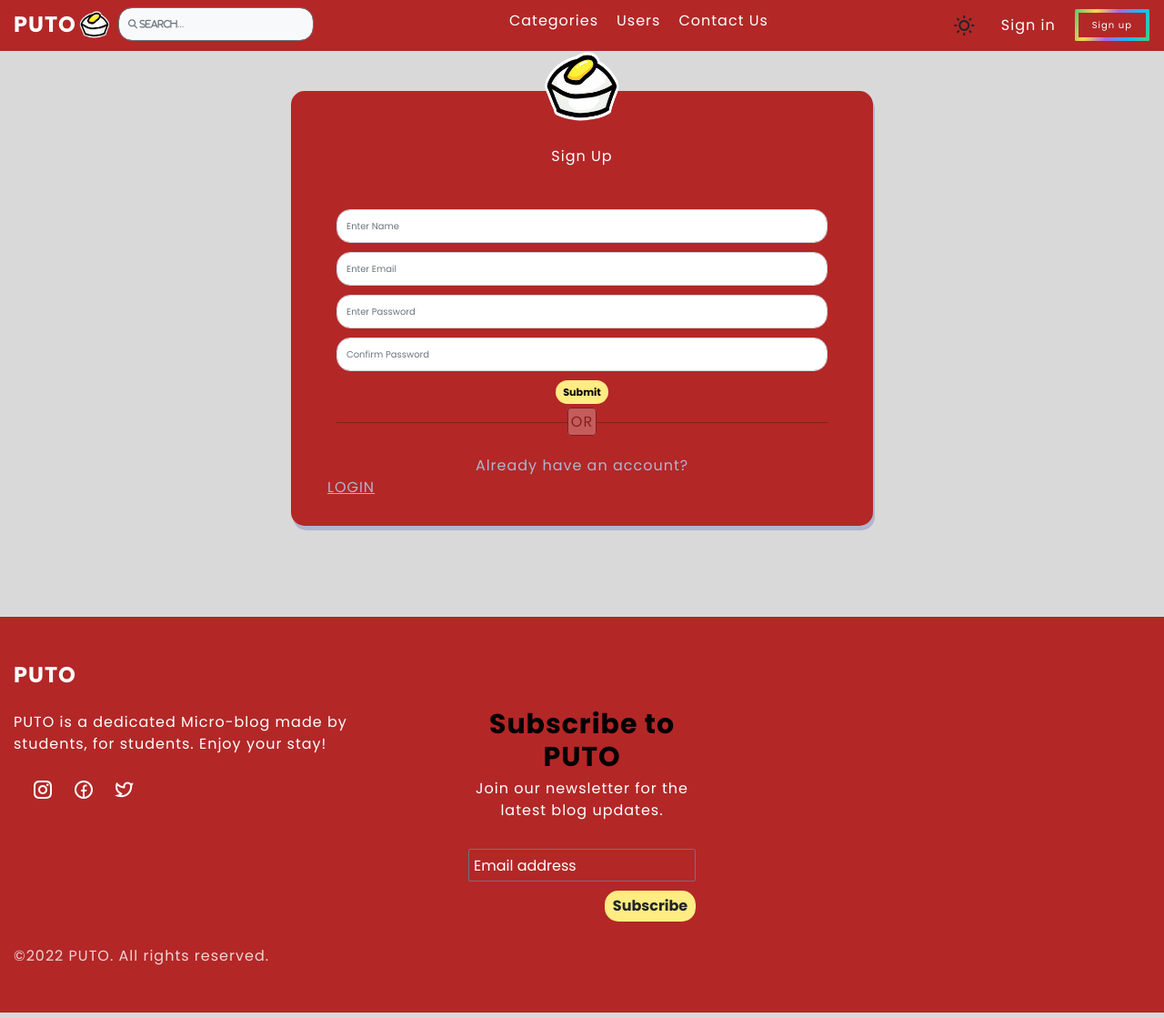
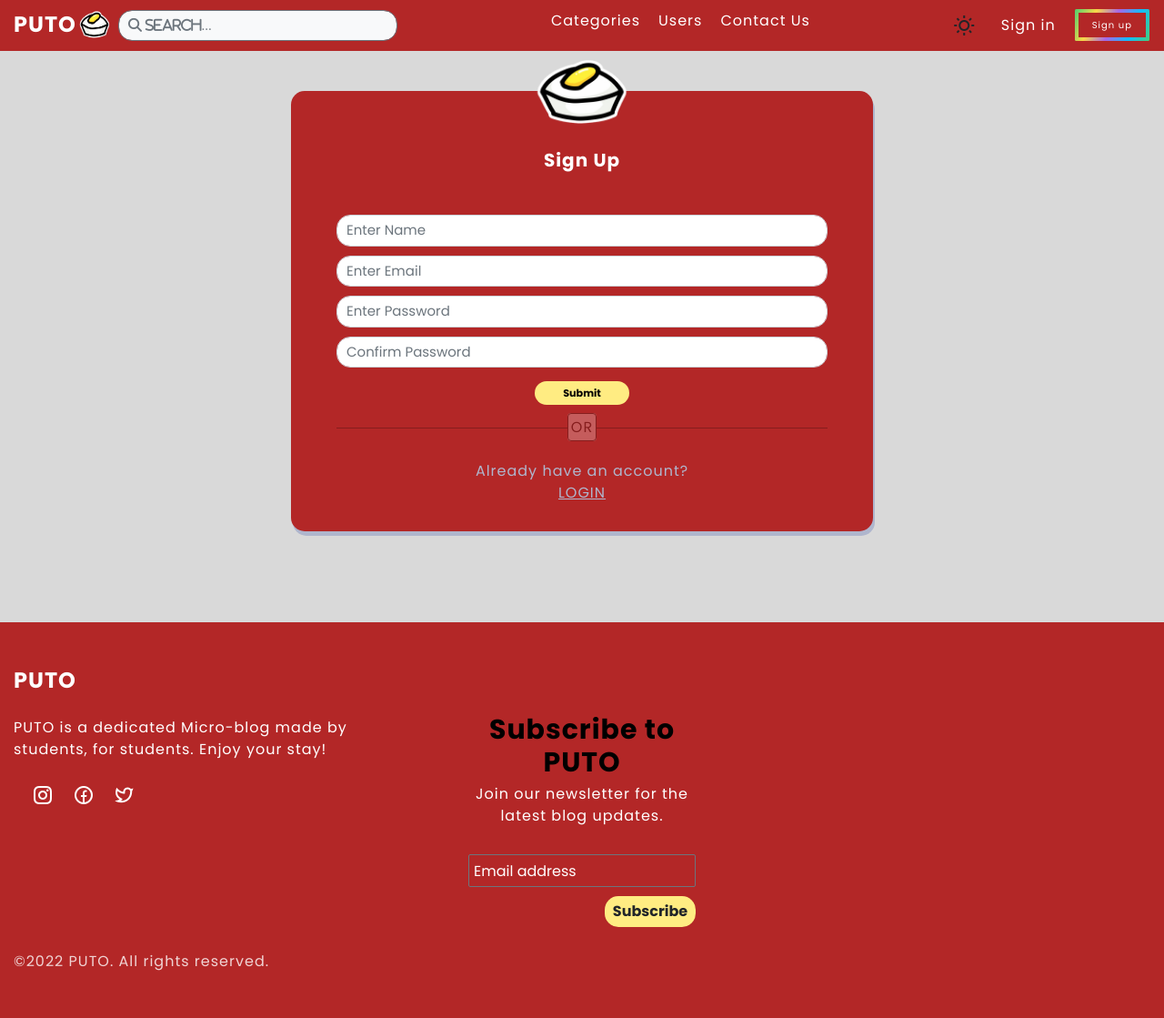
Before and after one commit to RenrenYGO/PutoSE, a CodeIgniter app: page /PutoSE/index.php/registration/register in a window 1280 px wide. Shown: the whole page at 91% size. Run offline with CodeIgniter, Linux system fonts and the light colour scheme; some libraries are stand-ins or nearby versions.

Commit message:
fix: login, register, forgot pass logo

```diff
--- a/application/views/pages/register.php
+++ b/application/views/pages/register.php
@@ -4,7 +4,7 @@
         <form method="post" class="box signup" action="<?php echo base_url('registration/register'); ?>">
 
             <div class="login">
-                <img src="<?php echo base_url('/assets/images/featured/PUTOLOGO.png')?>" width="138" height="130" >
+                <img src="<?php echo base_url('/assets/images/featured/PUTOLOGO.png')?>" >
                 Sign Up
             </div>
 
@@ -28,7 +28,7 @@
 
                     <?php echo validation_errors(); ?>
                     <div class="mb-3">
-                        <button type="submit" class="btn btn-custom" name="submit" >Submit</button>
+                        <button type="submit" class="btn btn-custom px-5 my-2" name="submit" >Submit</button>
                     </div>
 
                     <div class="mb-3">
@@ -43,8 +43,8 @@
                 <a href="#" class="facebook"><i class="bi bi-facebook mx-5"></i></a>
             </div>
 
-            <div class="row justify-content-left mt-3">
-               <p>Already have an account?<a href="<?php echo base_url('login'); ?>"><u>LOGIN</u></a></p>
+            <div class="mt-3">
+               <p class = "d-flex flex-column justify-content-center">Already have an account?<a style="margin:0 auto;" href="<?php echo base_url('login'); ?>"><u>LOGIN</u></a></p>
             </div>
 
         </form>
--- a/application/views/templates/header.php
+++ b/application/views/templates/header.php
@@ -35,9 +35,7 @@
 
         <nav class="navbar container">
 
-            <div class= 'd-flex'>
-                <a href="<?php echo base_url('dashboard')?>">
-            <a href="<?php echo base_url('dashboard')?>">
+            <div class= 'd-flex align-items-center'>
                 <a href="<?php echo base_url('dashboard')?>">
                     <h2 class="logo mt-2"><b>PUTO</b></h2>
                     <div class="logo-image">
@@ -46,7 +44,7 @@
                 </a>
                 <form action = "<?php echo site_url('posts/skeyword/');?>" method="post">
                     <div class="input-group">
-                        <input type="text" name="title" placeholder="&#xf002 Search..." style="font-family:FontAwesome"  class=" bg-light border border-secondary form-control">
+                        <input type="text" name="title" placeholder="&#xf002 Search..." style="font-family:FontAwesome" id="search" class="bg-light border border-secondary form-control">
 
                     </div>
                 </form>
--- a/assets/css/main.css
+++ b/assets/css/main.css
@@ -331,16 +331,22 @@ html {
 }
 
 .login {
-    max-width: 100px;
+    display: flex;
+    flex-direction: column;
+    justify-content: center;
     height: 100px;
-    width: 100px;
+    width: 100%;
+    font-weight: bold;
+    font-size: 2rem;
+    margin-top: -2.7em;
+    margin-bottom: 3em;
+    color: white;
+}
+
+.login img{
     margin: 0 auto;
-    -webkit-transform: translate3d(0, -70%, 0);
-    -moz-transform: translate3d(0, -70%, 0);
-    -o-transform: translate3d(0, -70%, 0);
-    -ms-transform: translate3d(0, -70%, 0);
-    transform: translate3d(0, -90%, 0);
-    color: white;
+    height: 120px;
+    width: 120px;
 }
 
 .error{
@@ -361,7 +367,7 @@ html {
 }
 
 #editor1 {
-    height: 30rem;
+    height: 25rem;
 }
 
 label {
@@ -396,7 +402,9 @@ label {
 .form-control {
     text-align: left;
     border-radius: 15px;
-    padding: 1rem;
+    padding: .5rem;
+    font-size: 1.5rem;
+    padding-left: 1rem;
 }
 
 
@@ -442,14 +450,16 @@ label {
 .PutoLogo {
     float: right;
     position: relative;
-    top: -30px;
-    left: -65px;
+
     height: 100px;
     width: 100px;
     color: white;
 }
 
 .title {
+    display: flex;
+    align-items: center;
+    justify-content: center;
     font-size: 150%;
     color: #628EFF;
     text-align: center;
```
Also changed, not shown: application/views/pages/login.php (+6 -5 lines).
